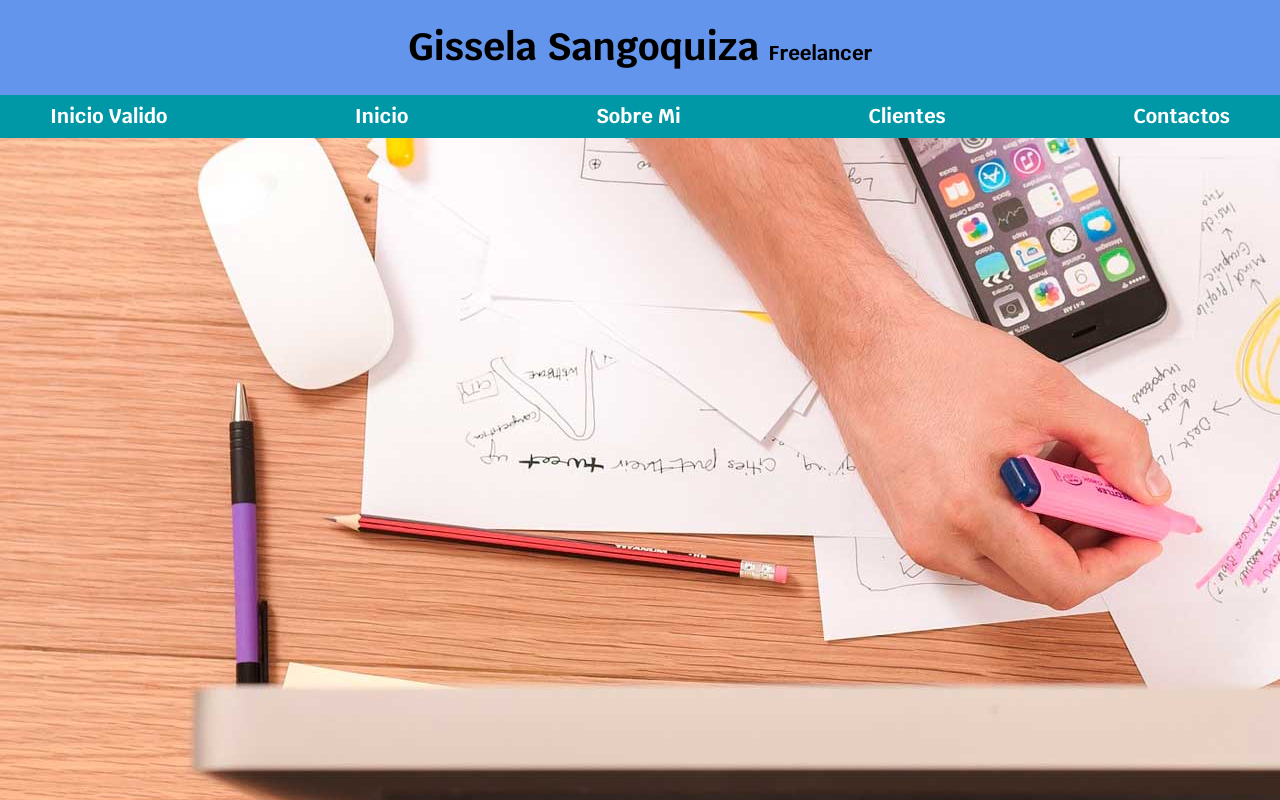
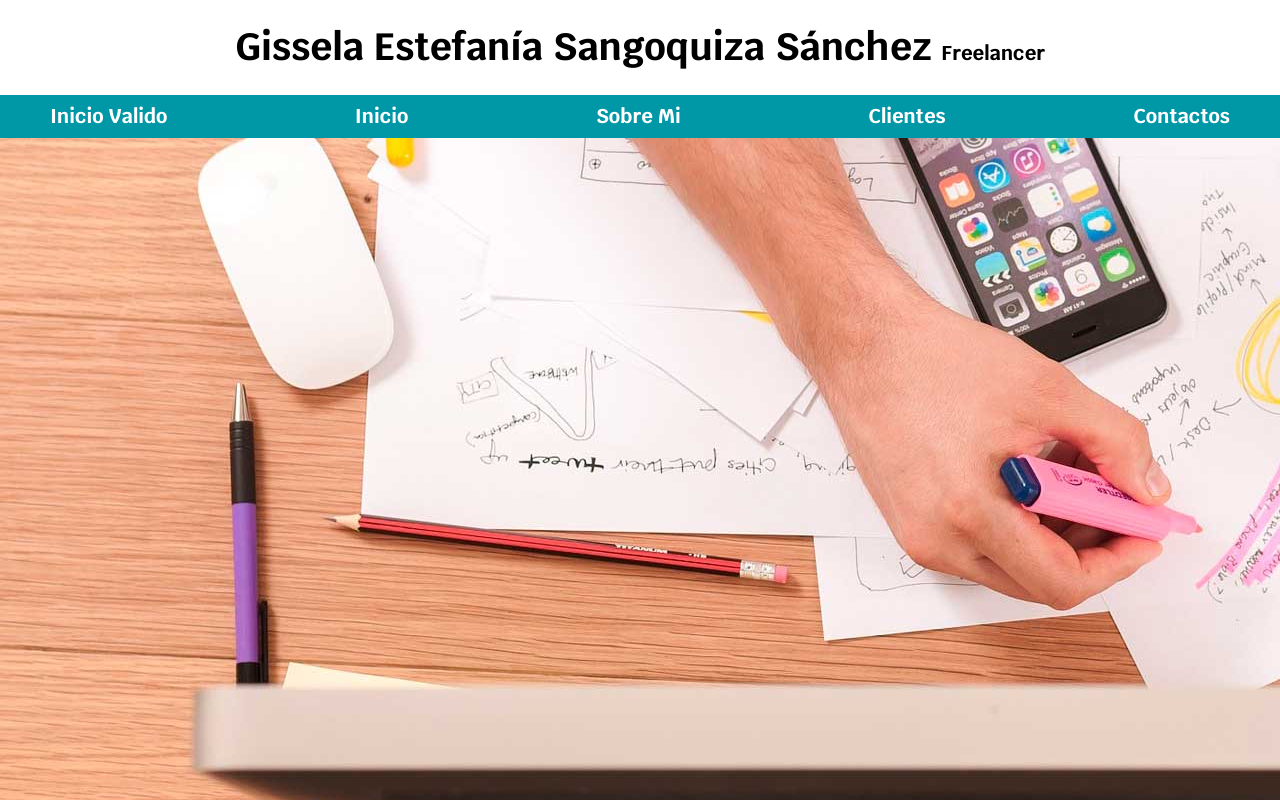
Before and after one commit to gissestefa/paginasWebCreadas, a plain HTML site: page index.html in a window 1280 px wide. Shown: the top 800 px of the page. Drawn offline with Linux system fonts and the light colour scheme.

Commit message:
actualizacion de titulo

```diff
--- a/css/styles.css
+++ b/css/styles.css
@@ -75,8 +75,9 @@ h1 span{
     color: var(--oscuro);
 }
 
-body{
+/*body{
     background-color: goldenrod;
+    font-size: 3rem;
 }
 
 @media(min-width: 480px){
@@ -90,4 +91,13 @@ body{
         background-color: cornflowerblue;
     }
 
+
+}*/
+
+@media (min-width: 480px) {
+    h1{}
 }
+
+@media (min-width: 768px) {
+    h1{}
+}
--- a/index.html
+++ b/index.html
@@ -15,7 +15,7 @@
 </head>
 <body>
     <header>
-        <h1 class="titulo">Gissela Sangoquiza
+        <h1 class="titulo">Gissela Estefanía Sangoquiza Sánchez
         <span>Freelancer</span> </h1>
     </header>
     <div class="nav-bg">
```
